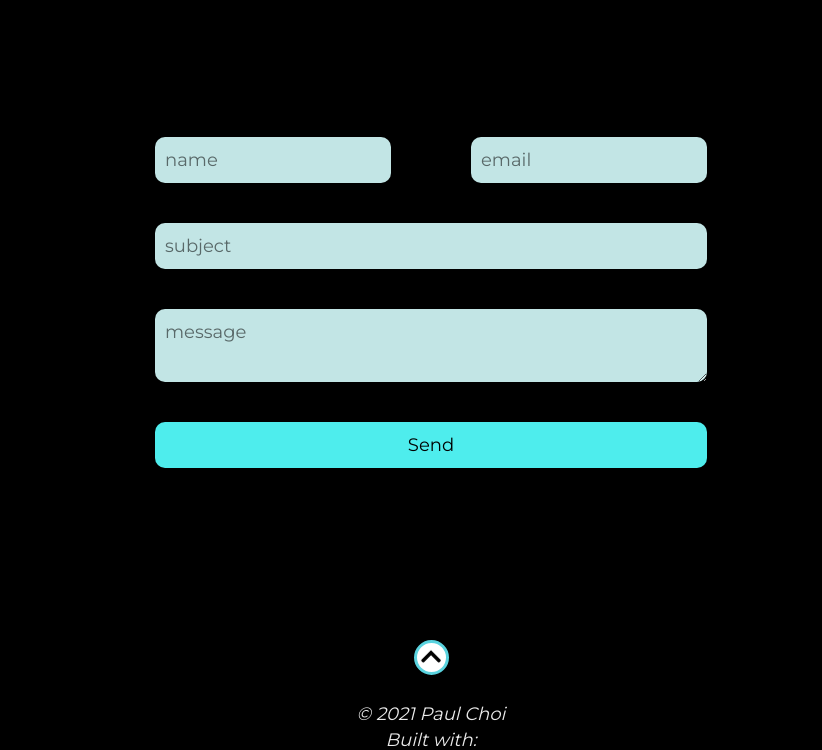
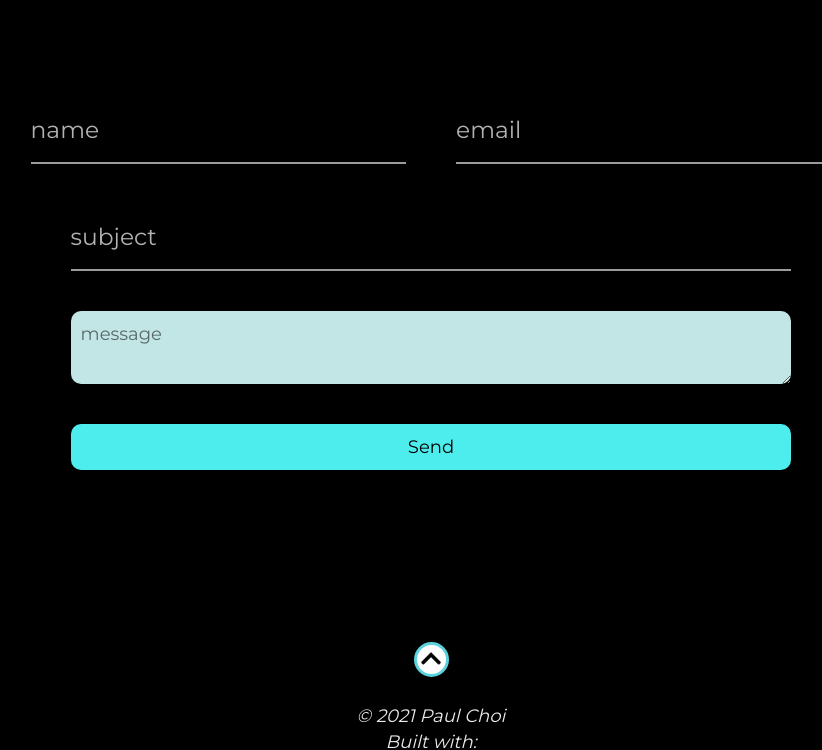
Before and after one commit to PaulSoonMinChoi/main-portfolio, a Gatsby site: page /contact in a window 1280 px wide. Shown: the part 970-1720 px from the top of the page, without its empty margins (209-1031 px from the left). Built offline with nearby package versions, Linux system fonts and the light colour scheme; Gatsby itself is replaced by a stand-in of ours.

Commit message:
Redesigned name, email and subject input focus animations

```diff
--- /dev/null
+++ b/src/components/contactPage.css
@@ -0,0 +1,23 @@
+.form__field::placeholder {
+  color: transparent;
+}
+.form__field:placeholder-shown ~ .form__label {
+  font-size: 1.3rem;
+  cursor: text;
+  top: 20px;
+}
+
+.form__field:focus ~ .form__label {
+  position: absolute;
+  top: 0;
+  display: block;
+  transition: 0.2s;
+  font-size: 1rem;
+  color: #7FA7F4;
+  font-weight: 700;
+}
+
+/* reset input */
+.form__field:required, .form__field:invalid {
+  box-shadow: none;
+}
--- a/src/components/contactPage.js
+++ b/src/components/contactPage.js
@@ -1,5 +1,6 @@
 import React from 'react';
 import styled from "styled-components"
+import './contactPage.css'
 
 const Div = styled.div`
   display: flex;
@@ -44,6 +45,7 @@ const SectionDiv = styled.div`
 
 const FlexDiv = styled(SectionDiv)`
   display: flex;
+  gap: 50px;
 
   @media (max-width: 375px) {
     flex-direction: column;
@@ -99,22 +101,68 @@ const Button = styled.button`
   }
 `;
 
-const FECPage = () => (
+const FormGroup = styled.div`
+  position: relative;
+  padding: 15px 0 0;
+  width: 100%;
+`;
+
+const FormInput = styled.input`
+  font-family: inherit;
+  width: 100%;
+  border: 0;
+  border-bottom: ${(props) => props.used ? `2px solid red;` : `2px solid #9b9b9b;`};
+  outline: 0;
+  font-size: 1rem;
+  color: #fff;
+  padding: 7px 0;
+  background: transparent;
+  transition: border-color 0.2s;
+  margin-top: 10px;
+  &:focus {
+    padding-bottom: 6px;
+    font-weight: 700;
+    border-width: 3px;
+    border-image: linear-gradient(to right, #7FA7F4, #63eb97);
+    border-image-slice: 1;
+  }
+`;
+
+const FormLabel = styled.label`
+  position: absolute;
+  top: 0;
+  display: block;
+  transition: 0.2s;
+  font-size: 1rem;
+  color: #b2b2b2;
+`;
+
+const Form = styled.form`
+  width: 100%;
+`;
+
+
+const contactPage = () => (
   <>
     <SectionDiv>
       <ColumnDiv>
       <BoldContent>Send me a direct message with this form!</BoldContent>
-      <form action="https://formspree.io/f/xnqobbea" method="POST">
+      <Form action="https://formspree.io/f/xnqobbea" method="POST">
         <FlexDiv>
-          <Div2>
-            <Input type="text" name="name" placeholder="name"></Input>
-          </Div2>
-          <Div2>
-            <Input type="text" name="email" placeholder="email"></Input>
-          </Div2>
+          <FormGroup >
+            <FormInput type="input" className="form__field" placeholder="name" name="name" required />
+            <FormLabel htmlFor="name" className="form__label">name</FormLabel>
+          </FormGroup>
+          <FormGroup >
+            <FormInput type="input" className="form__field" placeholder="email" name="email" required />
+            <FormLabel htmlFor="email" className="form__label">email</FormLabel>
+          </FormGroup>
         </FlexDiv>
         <Div>
-          <Input type="text" name="subject" placeholder="subject"></Input>
+          <FormGroup >
+            <FormInput type="input" className="form__field" placeholder="subject" name="subject" required />
+            <FormLabel htmlFor="subject" className="form__label">subject</FormLabel>
+          </FormGroup>
         </Div>
         <Div>
           <TextArea type="text" name="message" placeholder="message"></TextArea>
@@ -122,10 +170,10 @@ const FECPage = () => (
         <Div>
           <Button type='submit'>Send</Button>
         </Div>
-      </form>
+      </Form>
       </ColumnDiv>
     </SectionDiv>
   </>
 )
 
-export default FECPage
+export default contactPage;
--- a/src/components/skills.js
+++ b/src/components/skills.js
@@ -163,6 +163,7 @@ const Logo = styled.img`
 const SkillContainer = styled.div`
   display: flex;
   align-items: center;
+  flex-direction: column;
   -webkit-transform: perspective(1px) translateZ(0);
   transform: perspective(1px) translateZ(0);
   box-shadow: 0 0 1px rgba(0, 0, 0, 0);
```
